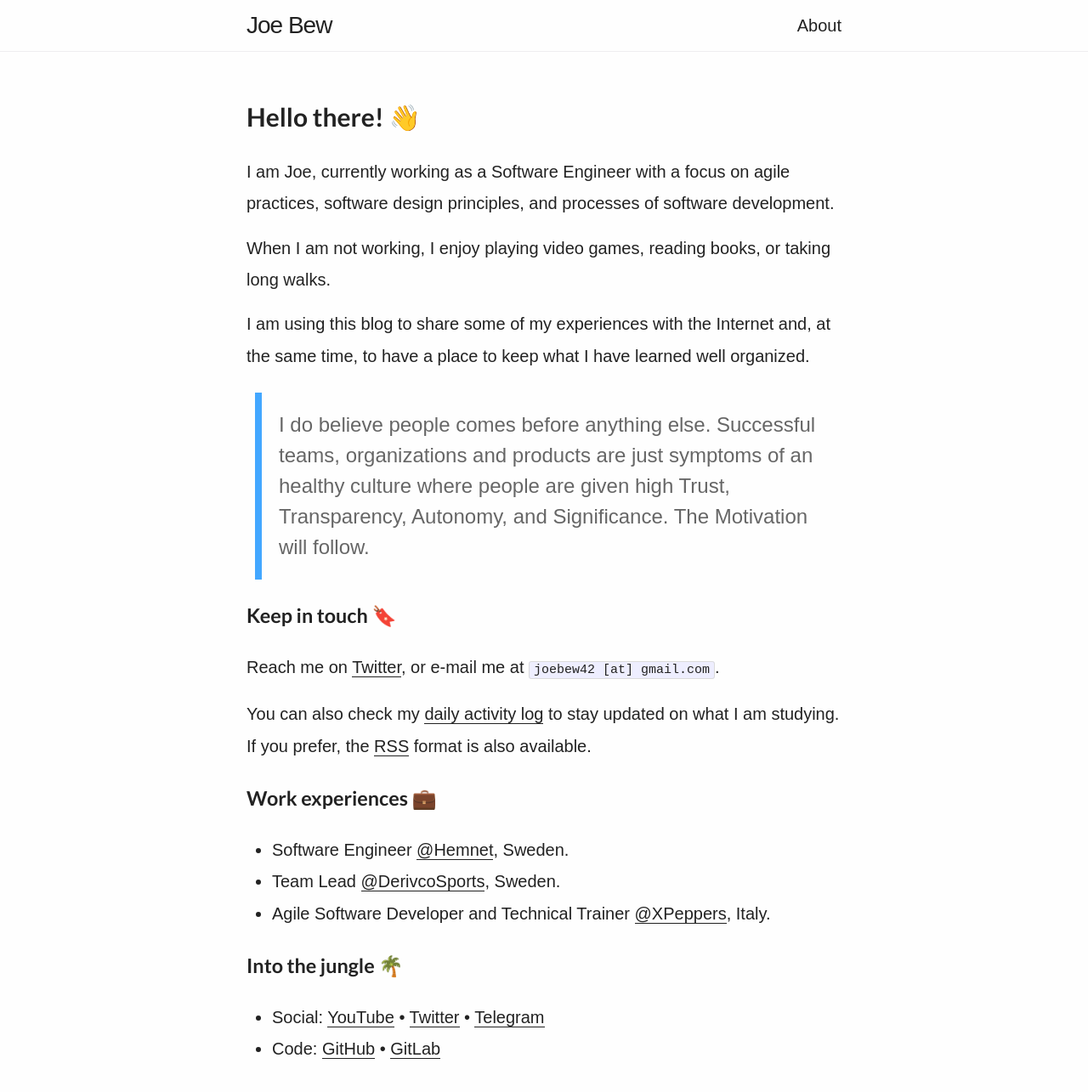
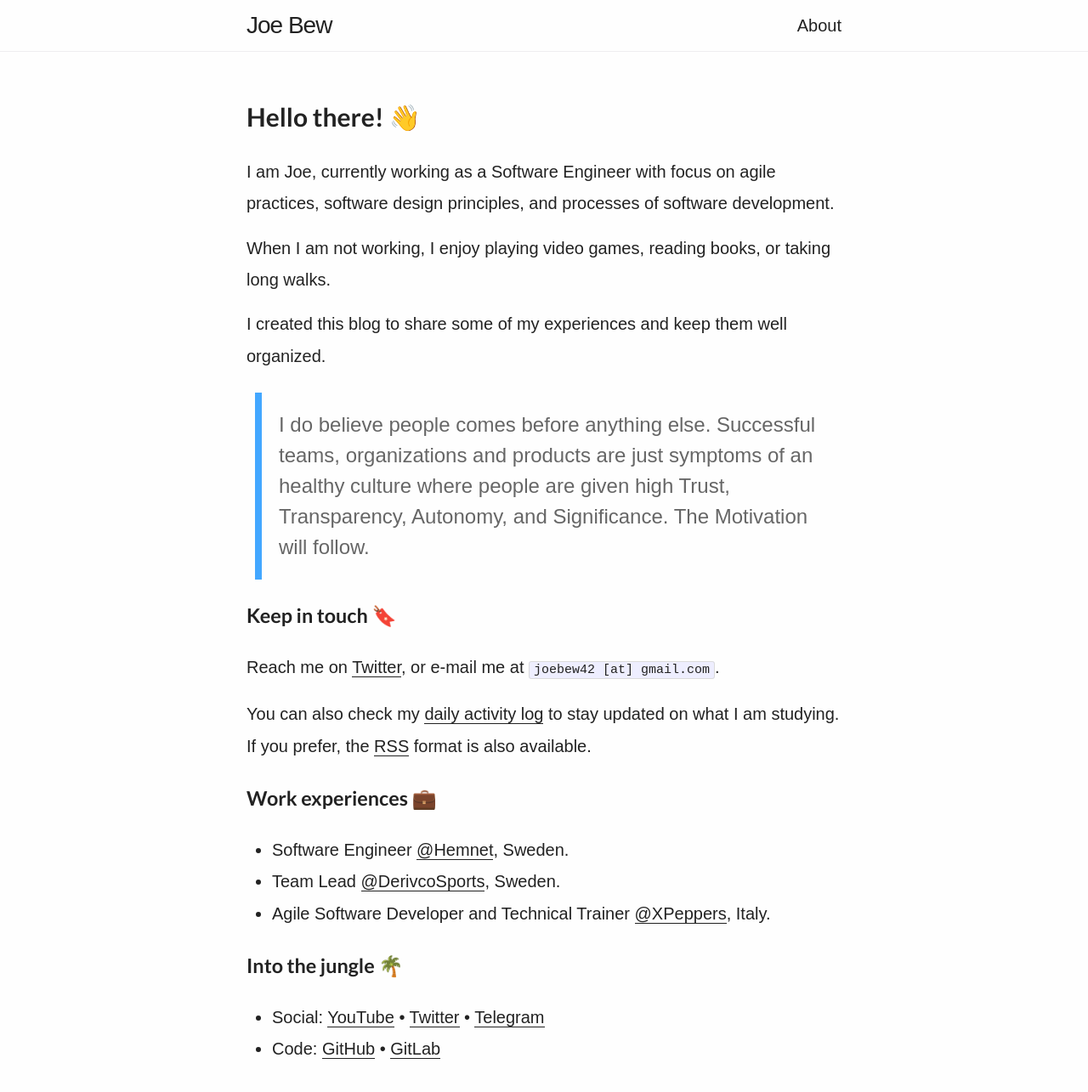
Before and after one commit to joebew42/joebew42.github.io, a Jekyll site: the page built from about.md, in a window 1280 px wide, cut to the strip 0-1310 px from the top of the page. Shown: the top 1285 px of the strip at 85% size. Built offline with Jekyll 4.4.1, drawn with Linux system fonts in a browser that asks for light colours; emoji names are drawn with the system emoji font; some web fonts are replaced.

Commit message:
update the about page

```diff
--- a/about.md
+++ b/about.md
@@ -6,11 +6,11 @@ permalink: /about/
 
 # Hello there! :wave:
 
-I am Joe, currently working as a Software Engineer with a focus on agile practices, software design principles, and processes of software development.
+I am Joe, currently working as a Software Engineer with focus on agile practices, software design principles, and processes of software development.
 
 When I am not working, I enjoy playing video games, reading books, or taking long walks.
 
-I am using this blog to share some of my experiences with the Internet and, at the same time, to have a place to keep what I have learned well organized.
+I created this blog to share some of my experiences and keep them well organized.
 
 > I do believe people comes before anything else. Successful teams, organizations and products are just symptoms of an healthy culture where people are given high Trust, Transparency, Autonomy, and Significance. The Motivation will follow.
 
```
